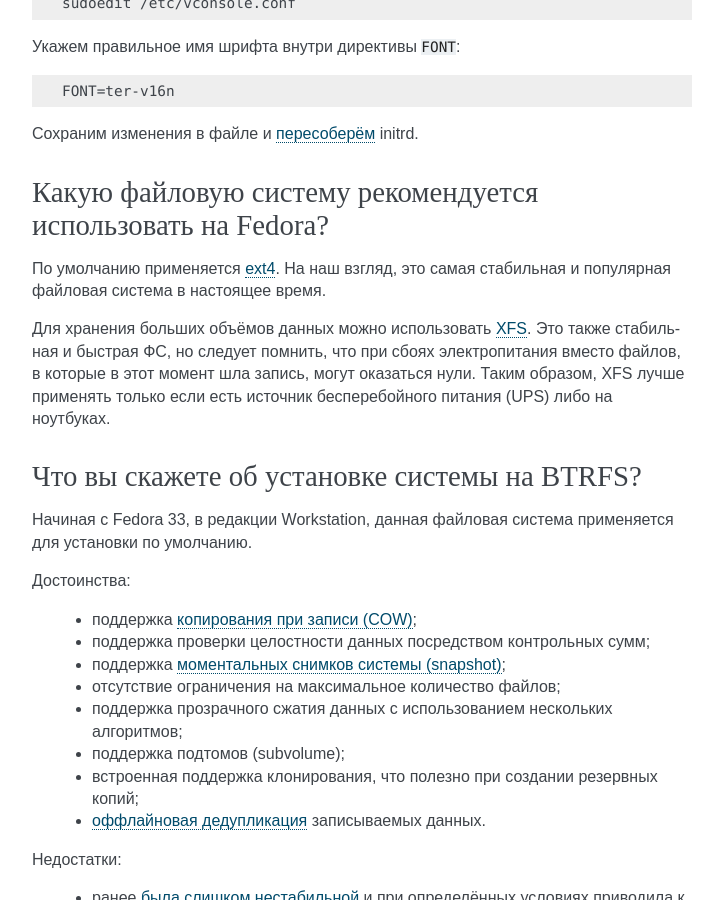
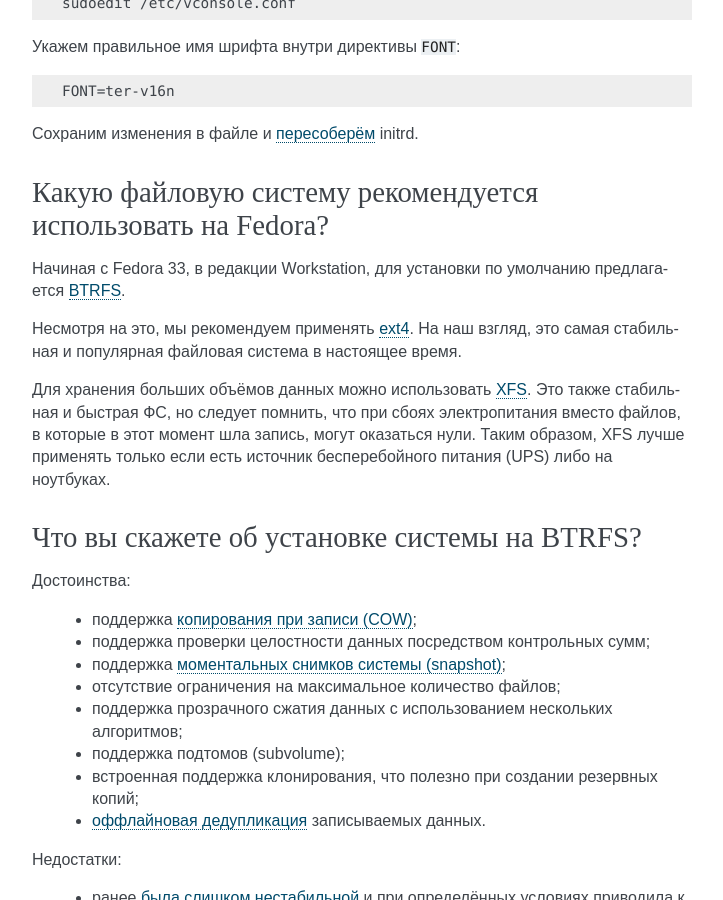
Before and after one commit to RussianFedora/FAQ, a Sphinx documentation site: the page built from source/installation.rst, in a window 1280 px wide and 900 px high, scrolled down 4669 px. Shown: the whole window, without its empty margins (388-1111 px from the left). Built offline with Sphinx 7.4.7, drawn with Linux system fonts in a browser that asks for light colours; comment, search, counter and statistics services are not loaded.

Commit message:
Updated FS selection question.

```diff
--- a/source/installation.rst
+++ b/source/installation.rst
@@ -274,7 +274,9 @@
 Какую файловую систему рекомендуется использовать на Fedora?
 ================================================================
 
-По умолчанию применяется `ext4 <https://ru.wikipedia.org/wiki/Ext4>`__. На наш взгляд, это самая стабильная и популярная файловая система в настоящее время.
+Начиная с Fedora 33, в редакции Workstation, для установки по умолчанию предлагается :ref:`BTRFS <fs-btrfs>`.
+
+Несмотря на это, мы рекомендуем применять `ext4 <https://ru.wikipedia.org/wiki/Ext4>`__. На наш взгляд, это самая стабильная и популярная файловая система в настоящее время.
 
 Для хранения больших объёмов данных можно использовать `XFS <https://ru.wikipedia.org/wiki/XFS>`__. Это также стабильная и быстрая ФС, но следует помнить, что при сбоях электропитания вместо файлов, в которые в этот момент шла запись, могут оказаться нули. Таким образом, XFS лучше применять только если есть источник бесперебойного питания (UPS) либо на ноутбуках.
 
@@ -283,8 +285,6 @@
 
 Что вы скажете об установке системы на BTRFS?
 ================================================
-
-Начиная с Fedora 33, в редакции Workstation, данная файловая система применяется для установки по умолчанию.
 
 Достоинства:
 
```
